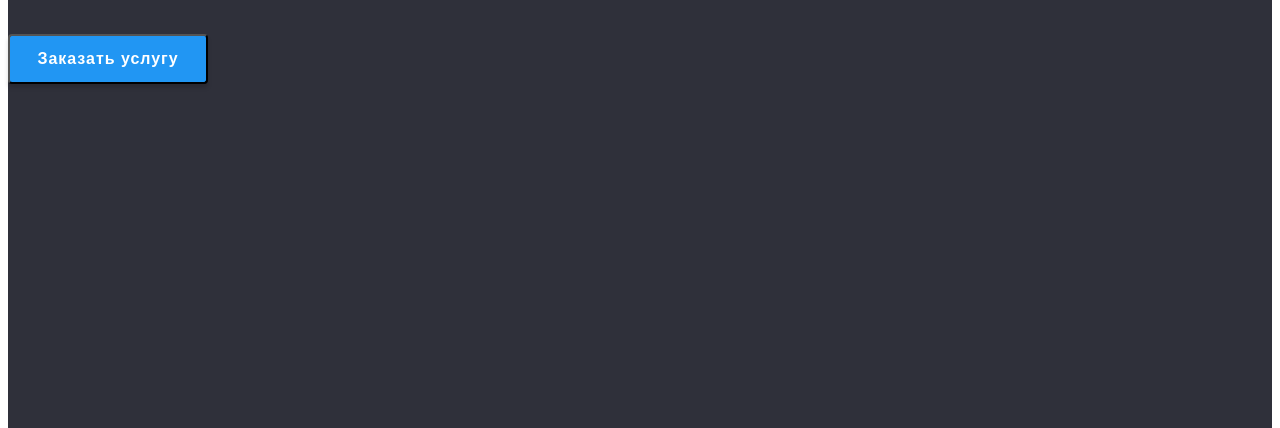
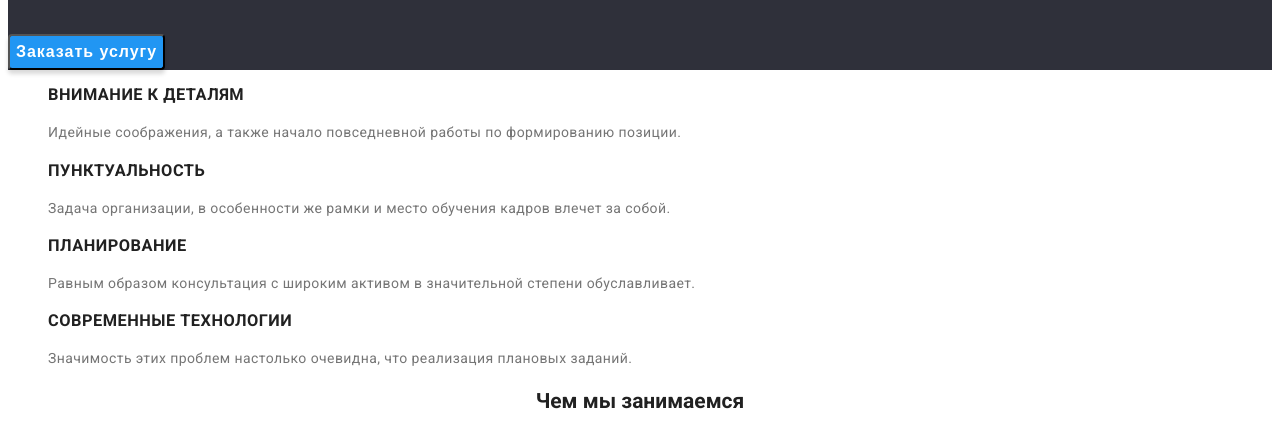
Before and after one commit to tommychubenko/goit-markup-hw-o2, a plain HTML site: page index.html in a window 1280 px wide. Shown: the part 309-737 px from the top of the page. Drawn offline with Linux system fonts and the light colour scheme.

Commit message:
Update styles.css

```diff
--- a/css/styles.css
+++ b/css/styles.css
@@ -91,7 +91,6 @@ body {
 .hero {
   background-color: var(--background-color-number-two);
   width: 100%;
-  height: 600px;
 }
 
 .hero .header {
@@ -99,7 +98,6 @@ body {
   font-weight: 900;
   font-size: 44px;
   line-height: 1.36;
-
   letter-spacing: 0.06em;
   text-transform: uppercase;
 }
@@ -113,8 +111,6 @@ body {
   font-weight: 700;
   letter-spacing: 0.06em;
   line-height: 1.87;
-  width: 200px;
-  height: 50px;
 }
 
 /* Наші переваги */
```
